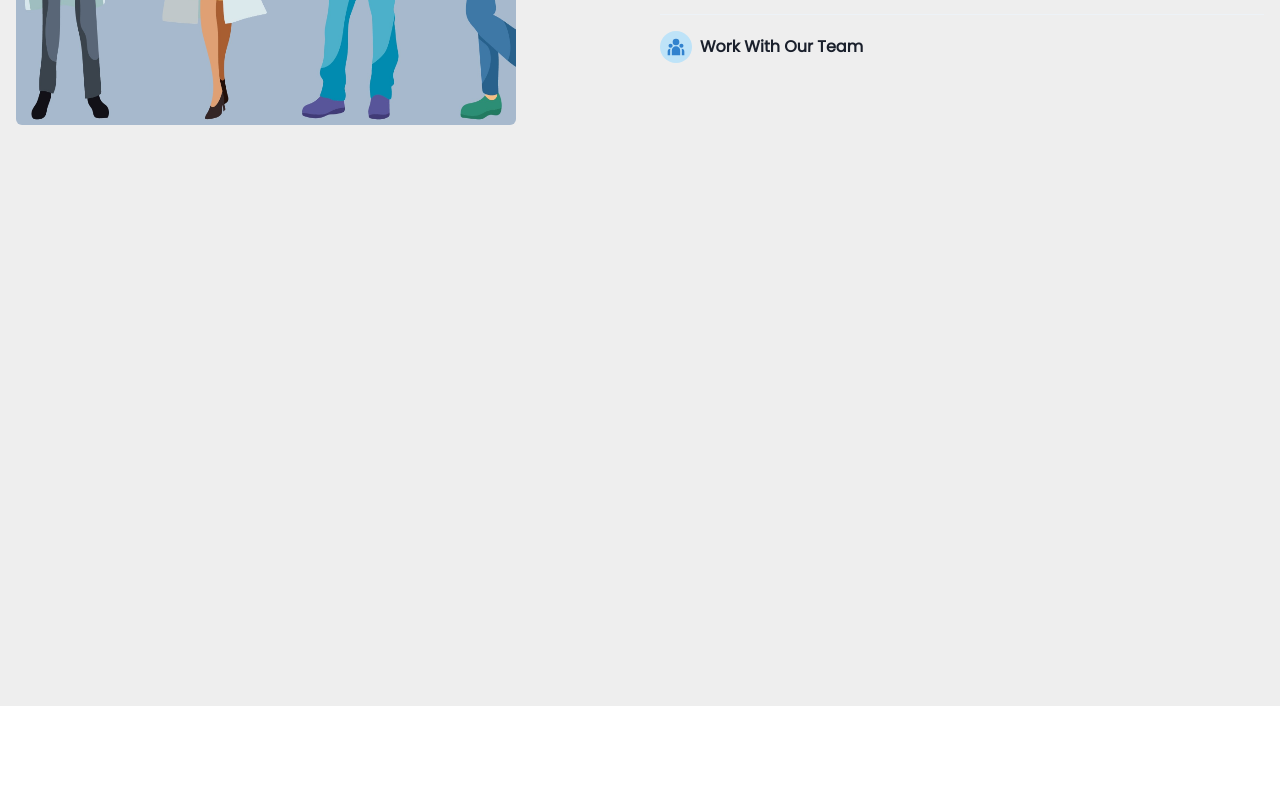
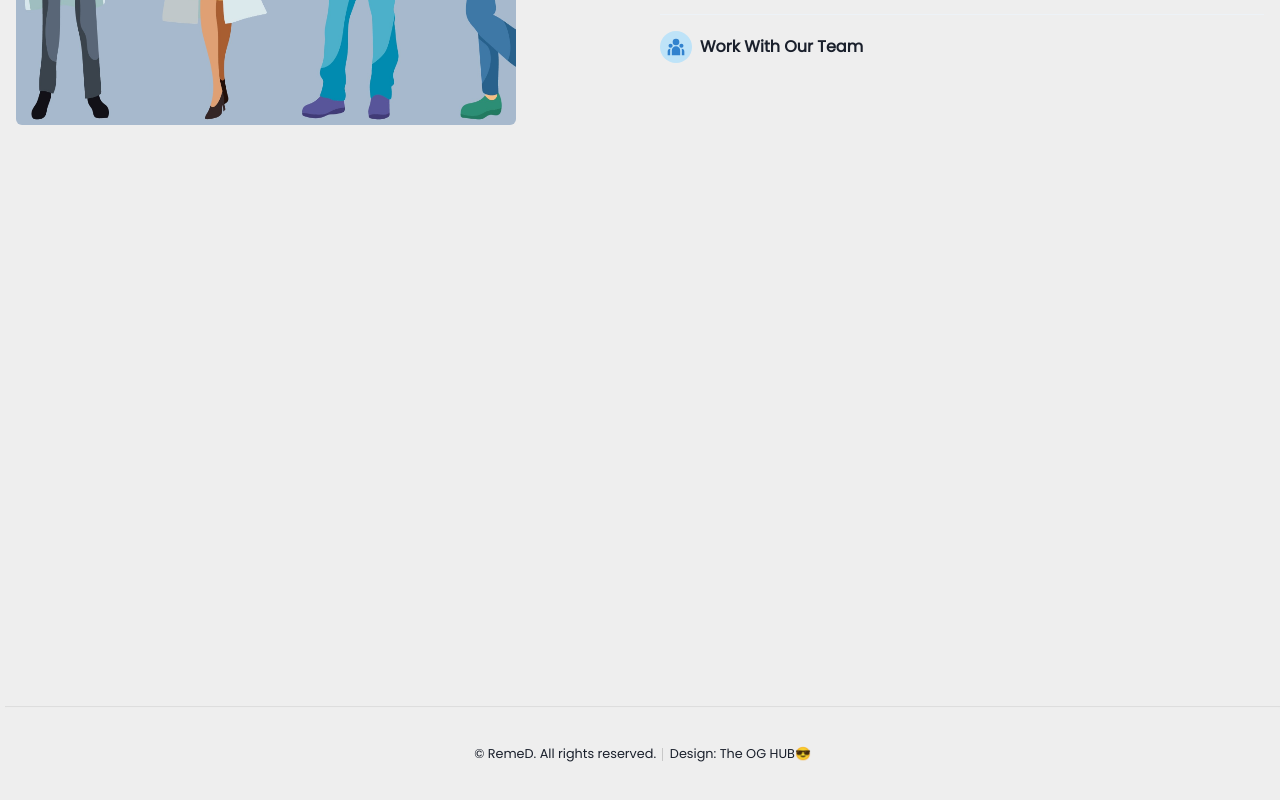
Before and after one commit to Jayem-11/RemeD, a React (Create React App) app in the folder RemeD/: page / in a window 1280 px wide. Shown: the part 3576-4376 px from the top of the page. Before the commit the page ends 4282 px from the top, so only its background shows below. Built offline with nearby package versions, Linux system fonts and the light colour scheme.

Commit message:
Added footer

```diff
--- a/RemeD/src/App.css
+++ b/RemeD/src/App.css
@@ -66,16 +66,19 @@
 
 
 #footer {
+    height: 15vh;
     margin-left: 5px;
     text-align: center;
     padding: 1em 0 1em 0;
     box-shadow: inset 0 1px 0 0 rgba(0, 0, 0, 0.05), inset 0 0.1em 0.1em 0 rgba(0, 0, 0, 0.025);
     font-size: 0.8em;
+
 }
 
     #footer .copyright {
         cursor: default;
         margin: 0;
+        padding-top: 25px;
     }
 
         #footer .copyright li {
--- a/RemeD/src/App.js
+++ b/RemeD/src/App.js
@@ -1,6 +1,6 @@
 import { BrowserRouter as Router, Route, Switch } from "react-router-dom";
 import "./App.css";
-// import Footer from "./components/Sections/Footer";
+import Footer from "./components/Sections/Footer";
 import Login from "./pages/Signup/Login";
 import Signup from "./pages/Signup/Signup";
 import Complaints from "./pages/Complaints";
@@ -42,7 +42,7 @@ function App() {
           <Route component={Chat} path={"/chat"} />
           <Route component={NotFound} exact path="*" />
         </Switch>
-        {/* <Footer /> */}
+        <Footer />
       </div>
     </Router>
   );
--- a/RemeD/src/pages/Dashboard/Doctor.js
+++ b/RemeD/src/pages/Dashboard/Doctor.js
@@ -8,7 +8,7 @@ import {
 import { AiOutlineSearch } from "react-icons/ai";
 import Card from "../../components/Cards/Patient";
 import Header from "../../components/Sections/Header";
-import Footer from "../../components/Sections/Footer";
+// import Footer from "../../components/Sections/Footer";
 import thirdman from '../../assets/thirdman.jpg';
 import berke from '../../assets/berke.jpg';
 import shvets from '../../assets/shvets.jpg';
@@ -89,7 +89,7 @@ const Doctor = () => {
                 </SimpleGrid>
 
             </Box>
-            <Footer />
+            {/* <Footer /> */}
         </>
     )
 }
--- a/RemeD/src/pages/Dashboard/Patient.js
+++ b/RemeD/src/pages/Dashboard/Patient.js
@@ -2,7 +2,7 @@ import {InputGroup, InputLeftElement, Input, Box,SimpleGrid} from "@chakra-ui/re
 import {AiOutlineSearch} from 'react-icons/ai'
 import Card from "../../components/Cards/Doctor";
 import Header from "../../components/Sections/Header";
-import Footer from "../../components/Sections/Footer";
+// import Footer from "../../components/Sections/Footer";
 import thirdman from '../../assets/thirdman.jpg';
 import tima from '../../assets/tima.jpg';
 import laura from '../../assets/laura.jpg';
@@ -76,7 +76,7 @@ const Patient = () => {
             ) )}
             </SimpleGrid>
         </Box>
-        <Footer/>
+        {/* <Footer/> */}
         </>
     )
 }
--- a/RemeD/src/pages/Landing.js
+++ b/RemeD/src/pages/Landing.js
@@ -6,7 +6,7 @@ import DiseaseCard from "../components/Cards/DiseaseCard";
 import { SpecialityData } from '../data/speciality'
 import { DiseasesData } from "../data/diseases";
 import LandingDes from "../components/Sections/LandingDes";
-
+// import Footer from "../components/Sections/Footer";
 
 
 export default function Landing() {
@@ -44,6 +44,7 @@ export default function Landing() {
                 </SimpleGrid>
             </Box>
         <LandingDes />
+        {/* <Footer /> */}
         </div>
     );
 }
--- a/RemeD/src/pages/Signup/Doctor.js
+++ b/RemeD/src/pages/Signup/Doctor.js
@@ -156,7 +156,7 @@ export default function Doctorsignup() {
           spacing={{ base: 10, lg: 32 }}
           mt={"20px"}
 
-          // py={{ base: 10, sm: 20, lg: 32 }}
+        // py={{ base: 10, sm: 20, lg: 32 }}
         >
           <Stack spacing={{ base: 10, md: 20 }}>
             <Heading
```
Also changed, not shown: RemeD/src/pages/Faqs.js (+6 -6 lines).
